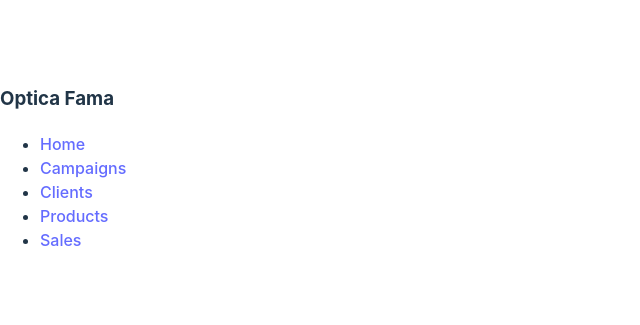
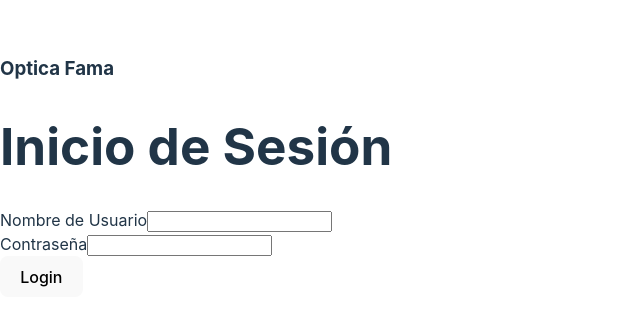
Before and after one commit to Edubaysil/gestion-clientes, a React (Vite) app in the folder frontend/: page /login in a window 1280 px wide. Shown: the part 233-558 px from the top of the page, without its empty margins (0-640 px from the left). Built offline with nearby package versions, Linux system fonts and the light colour scheme.

Commit message:
Visuales

```diff
--- a/frontend/src/containers/App.jsx
+++ b/frontend/src/containers/App.jsx
@@ -1,14 +1,13 @@
 // src/containers/App.jsx
 import React from 'react';
-import Header from '../components/Header';
-import Navbar from '../components/Navbar';
 import { AppRouter } from '../routes/AppRouter';
+import { useLocation } from 'react-router-dom';
 
 const App = () => {
+  const location = useLocation();
+
   return (
     <div>
-      <Header />
-      <Navbar />
       <AppRouter />
     </div>
   );
--- /dev/null
+++ b/frontend/src/layouts/MainLayout.jsx
@@ -0,0 +1,17 @@
+// src/layouts/MainLayout.jsx
+import React from 'react';
+import Header from '../components/Header';
+import Navbar from '../components/Navbar';
+import { Outlet } from 'react-router-dom';
+
+const MainLayout = () => {
+  return (
+    <div>
+      <Header />
+      <Navbar />
+      <Outlet />
+    </div>
+  );
+};
+
+export default MainLayout;
--- /dev/null
+++ b/frontend/src/layouts/NoNavbarLayout.jsx
@@ -0,0 +1,15 @@
+// src/layouts/NoNavbarLayout.jsx
+import React from 'react';
+import Header from '../components/Header';
+import { Outlet } from 'react-router-dom';
+
+const NoNavbarLayout = () => {
+  return (
+    <div>
+      <Header />
+      <Outlet />
+    </div>
+  );
+};
+
+export default NoNavbarLayout;
--- a/frontend/src/routes/AppRouter.jsx
+++ b/frontend/src/routes/AppRouter.jsx
@@ -1,62 +1,56 @@
 // src/routes/AppRouter.jsx
 import React from 'react';
 import { Routes, Route } from 'react-router-dom';
-import Home from '../pages/Home';
 import Login from '../components/Login/Login';
+import Clients from '../pages/Clients';
 import Campaigns from '../pages/Campaigns';
-import Clients from '../pages/Clients';
 import Products from '../pages/Products';
 import Sales from '../pages/Sales';
 import Lunas from '../pages/Lunas';
 import Tratamientos from '../pages/Tratamientos';
+import NoNavbarLayout from '../layouts/NoNavbarLayout';
+import MainLayout from '../layouts/MainLayout';
 import ProtectedRoute from '../components/ProtectedRoute';
 
 export const AppRouter = () => {
   return (
     <Routes>
       <Route path="/" element={<Login />} />
-      <Route path="/home" element={
+      <Route element={<NoNavbarLayout />}>
+        <Route path="/login" element={<Login />} />
+      </Route>
+      <Route element={<MainLayout />}>
+        <Route path="/clients" element={
           <ProtectedRoute>
-            <Home />
+            <Clients />
           </ProtectedRoute>
-        }
-      />
-      <Route path="/campaigns" element={
+        } />
+        <Route path="/campaigns" element={
           <ProtectedRoute>
             <Campaigns />
           </ProtectedRoute>
-        }
-      />
-      <Route path="/clients" element={
-          <ProtectedRoute>
-            <Clients />
-          </ProtectedRoute>
-        }
-      />
-      <Route path="/products" element={
+        } />
+        <Route path="/products" element={
           <ProtectedRoute>
             <Products />
           </ProtectedRoute>
-        }
-      />
-      <Route path="/sales" element={
+        } />
+        <Route path="/sales" element={
           <ProtectedRoute>
             <Sales />
           </ProtectedRoute>
-        }
-      />
-      <Route path="/lunas" element={
+        } />
+        <Route path="/lunas" element={
           <ProtectedRoute>
             <Lunas />
           </ProtectedRoute>
-        }
-      />
-      <Route path="/tratamientos" element={
+        } />
+        <Route path="/tratamientos" element={
           <ProtectedRoute>
             <Tratamientos />
           </ProtectedRoute>
-        }
-      />
+        } />
+      </Route>
     </Routes>
   );
 };
```
